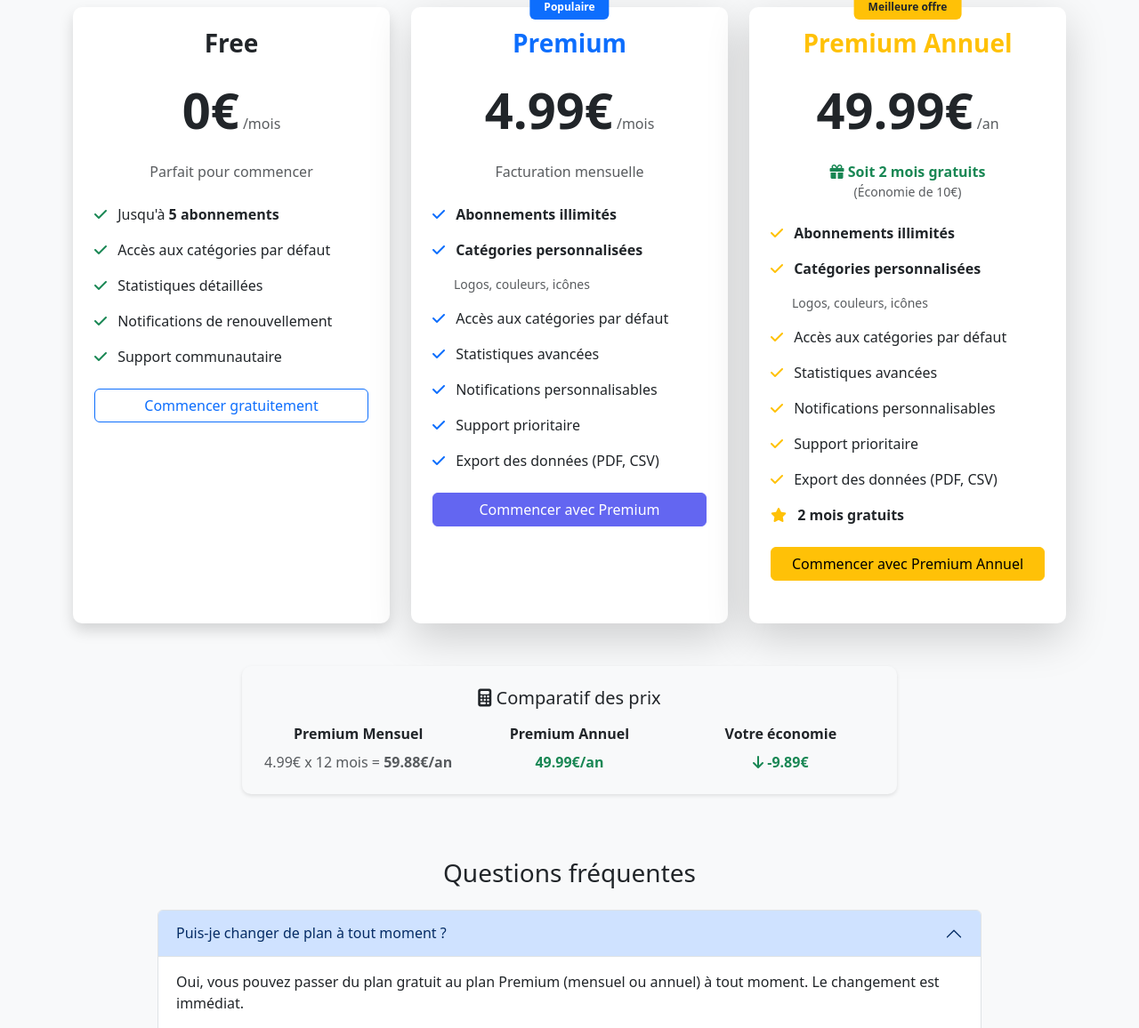
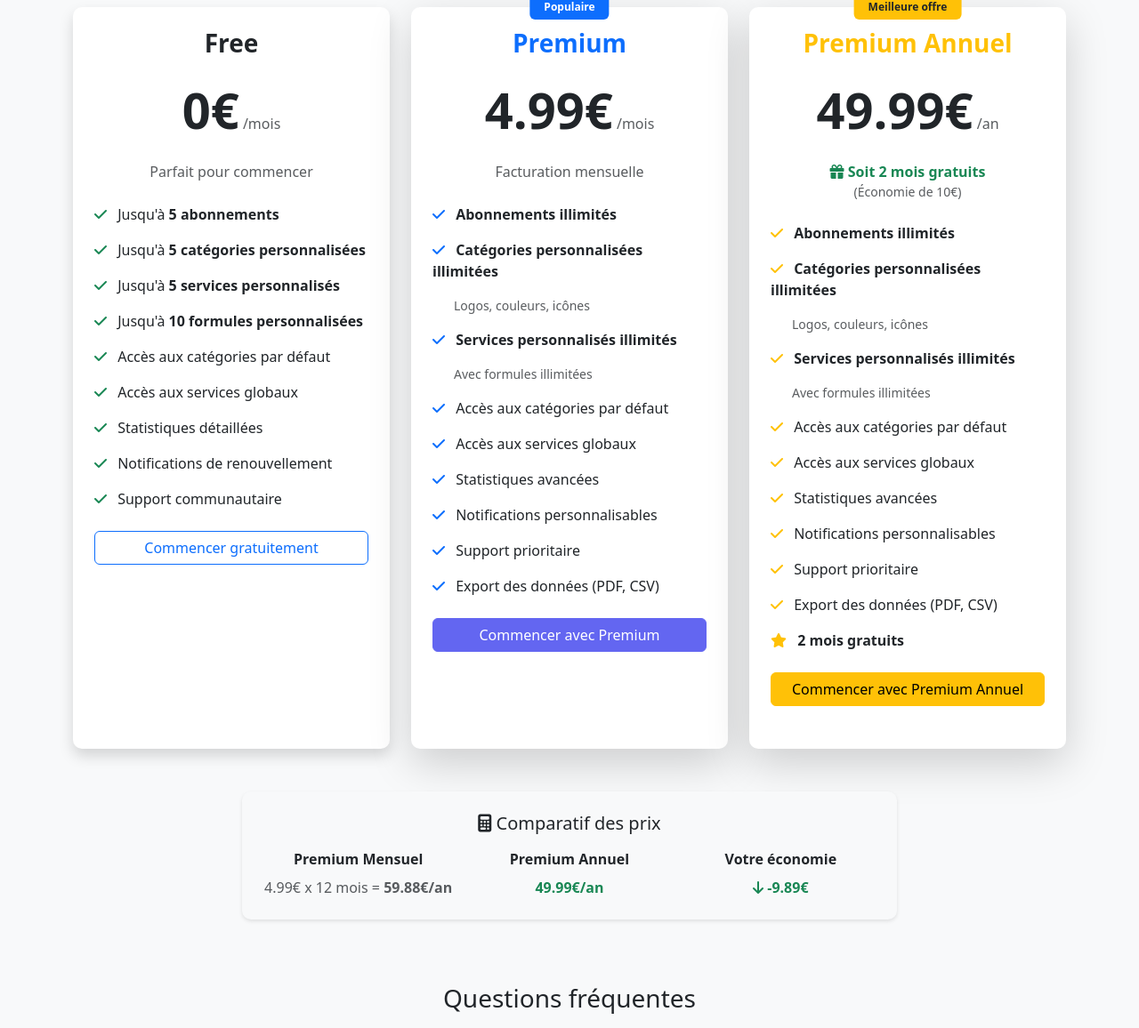
Before and after one commit to xdevaux/app.subly.cloud, a Flask app: page /pricing in a window 1280 px wide. Shown: the part 279-1435 px from the top of the page at 89% size. Run offline with Flask 3, Linux system fonts and the light colour scheme; data that the repository does not hold is empty.

Commit message:
add new functions

```diff
--- a/app/routes/main.py
+++ b/app/routes/main.py
@@ -28,11 +28,10 @@ def dashboard():
         for sub in active_subscriptions
     )
 
-    # Prochains renouvellements
+    # Prochains renouvellements - tous les abonnements actifs triés par date
     upcoming_renewals = current_user.subscriptions.filter(
-        Subscription.is_active == True,
-        Subscription.next_billing_date <= datetime.utcnow().date() + timedelta(days=7)
-    ).order_by(Subscription.next_billing_date).limit(5).all()
+        Subscription.is_active == True
+    ).order_by(Subscription.next_billing_date).all()
 
     # Répartition par catégorie
     category_stats = db.session.query(
@@ -53,7 +52,8 @@ def dashboard():
                          total_monthly_cost=round(total_monthly_cost, 2),
                          upcoming_renewals=upcoming_renewals,
                          category_stats=category_stats,
-                         unread_notifications=unread_notifications)
+                         unread_notifications=unread_notifications,
+                         now=datetime.utcnow())
 
 
 @bp.route('/pricing')
--- a/app/templates/pricing.html
+++ b/app/templates/pricing.html
@@ -30,7 +30,23 @@
                         </li>
                         <li class="mb-3">
                             <i class="fas fa-check text-success me-2"></i>
+                            Jusqu'à <strong>5 catégories personnalisées</strong>
+                        </li>
+                        <li class="mb-3">
+                            <i class="fas fa-check text-success me-2"></i>
+                            Jusqu'à <strong>5 services personnalisés</strong>
+                        </li>
+                        <li class="mb-3">
+                            <i class="fas fa-check text-success me-2"></i>
+                            Jusqu'à <strong>10 formules personnalisées</strong>
+                        </li>
+                        <li class="mb-3">
+                            <i class="fas fa-check text-success me-2"></i>
                             Accès aux catégories par défaut
+                        </li>
+                        <li class="mb-3">
+                            <i class="fas fa-check text-success me-2"></i>
+                            Accès aux services globaux
                         </li>
                         <li class="mb-3">
                             <i class="fas fa-check text-success me-2"></i>
@@ -84,14 +100,25 @@
                         </li>
                         <li class="mb-3">
                             <i class="fas fa-check text-primary me-2"></i>
-                            <strong>Catégories personnalisées</strong>
+                            <strong>Catégories personnalisées illimitées</strong>
                         </li>
                         <li class="mb-3 small text-muted ps-4">
                             Logos, couleurs, icônes
                         </li>
                         <li class="mb-3">
                             <i class="fas fa-check text-primary me-2"></i>
+                            <strong>Services personnalisés illimités</strong>
+                        </li>
+                        <li class="mb-3 small text-muted ps-4">
+                            Avec formules illimitées
+                        </li>
+                        <li class="mb-3">
+                            <i class="fas fa-check text-primary me-2"></i>
                             Accès aux catégories par défaut
+                        </li>
+                        <li class="mb-3">
+                            <i class="fas fa-check text-primary me-2"></i>
+                            Accès aux services globaux
                         </li>
                         <li class="mb-3">
                             <i class="fas fa-check text-primary me-2"></i>
@@ -156,14 +183,25 @@
                         </li>
                         <li class="mb-3">
                             <i class="fas fa-check text-warning me-2"></i>
-                            <strong>Catégories personnalisées</strong>
+                            <strong>Catégories personnalisées illimitées</strong>
                         </li>
                         <li class="mb-3 small text-muted ps-4">
                             Logos, couleurs, icônes
                         </li>
                         <li class="mb-3">
                             <i class="fas fa-check text-warning me-2"></i>
+                            <strong>Services personnalisés illimités</strong>
+                        </li>
+                        <li class="mb-3 small text-muted ps-4">
+                            Avec formules illimitées
+                        </li>
+                        <li class="mb-3">
+                            <i class="fas fa-check text-warning me-2"></i>
                             Accès aux catégories par défaut
+                        </li>
+                        <li class="mb-3">
+                            <i class="fas fa-check text-warning me-2"></i>
+                            Accès aux services globaux
                         </li>
                         <li class="mb-3">
                             <i class="fas fa-check text-warning me-2"></i>
```
Also changed, not shown: app/templates/dashboard.html (+39 -19 lines).
